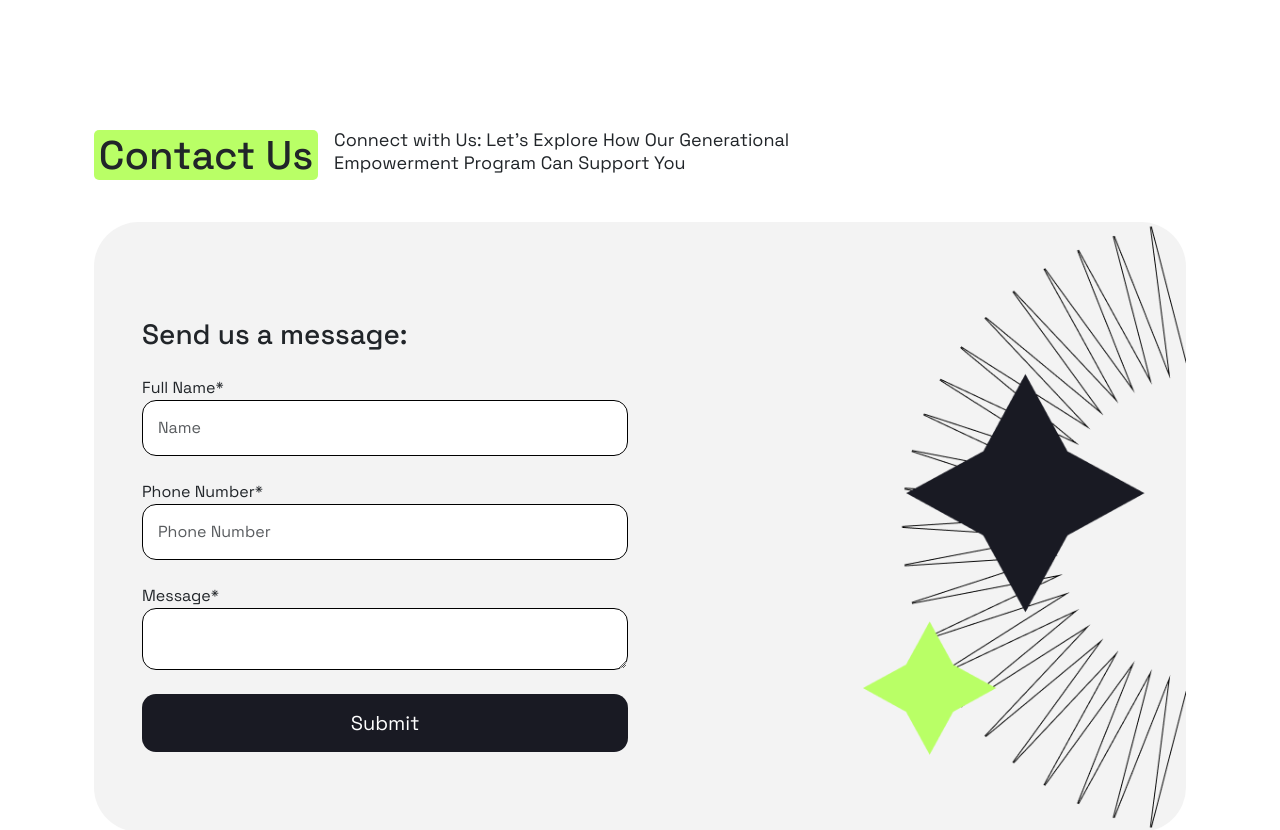
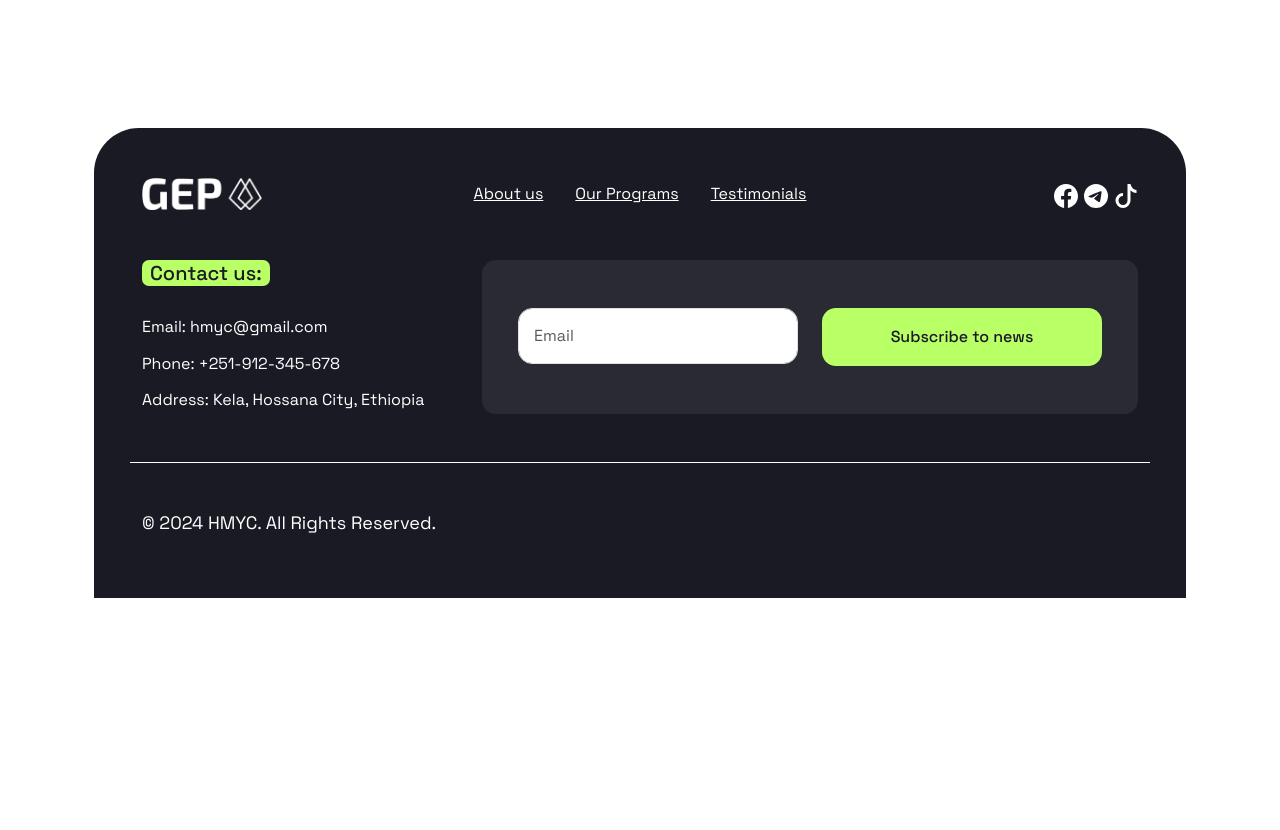
Before and after one commit to KALU-c/GEP-2, a React (Vite) app in the folder client/: page / in a window 1280 px wide. Shown: the part 5187-6017 px from the top of the page. After the commit the page ends 5785 px from the top, so only its background shows below. Built offline with nearby package versions, Linux system fonts and the light colour scheme.

Commit message:
Edit: comment the Contact component in the Home Page

```diff
--- a/client/src/pages/Home.tsx
+++ b/client/src/pages/Home.tsx
@@ -1,4 +1,14 @@
-import { Testimonials, CaseStudies, Contact, Footer, Hero, Process, Programs, Team , Cta} from '../container/index.ts';
+import {
+  Testimonials,
+  CaseStudies,
+  // Contact,
+  Footer,
+  Hero,
+  Process,
+  Programs,
+  Team ,
+  Cta
+} from '../container/index.ts';
 import { Menu } from '../components';
 
 const Home = () => {
@@ -13,7 +23,7 @@ const Home = () => {
     <Process />
     <Team />
     <Testimonials />
-    <Contact className='section-padding'/>
+    {/* <Contact className='section-padding'/> */}
     <Footer />
   </div>
   )
```
